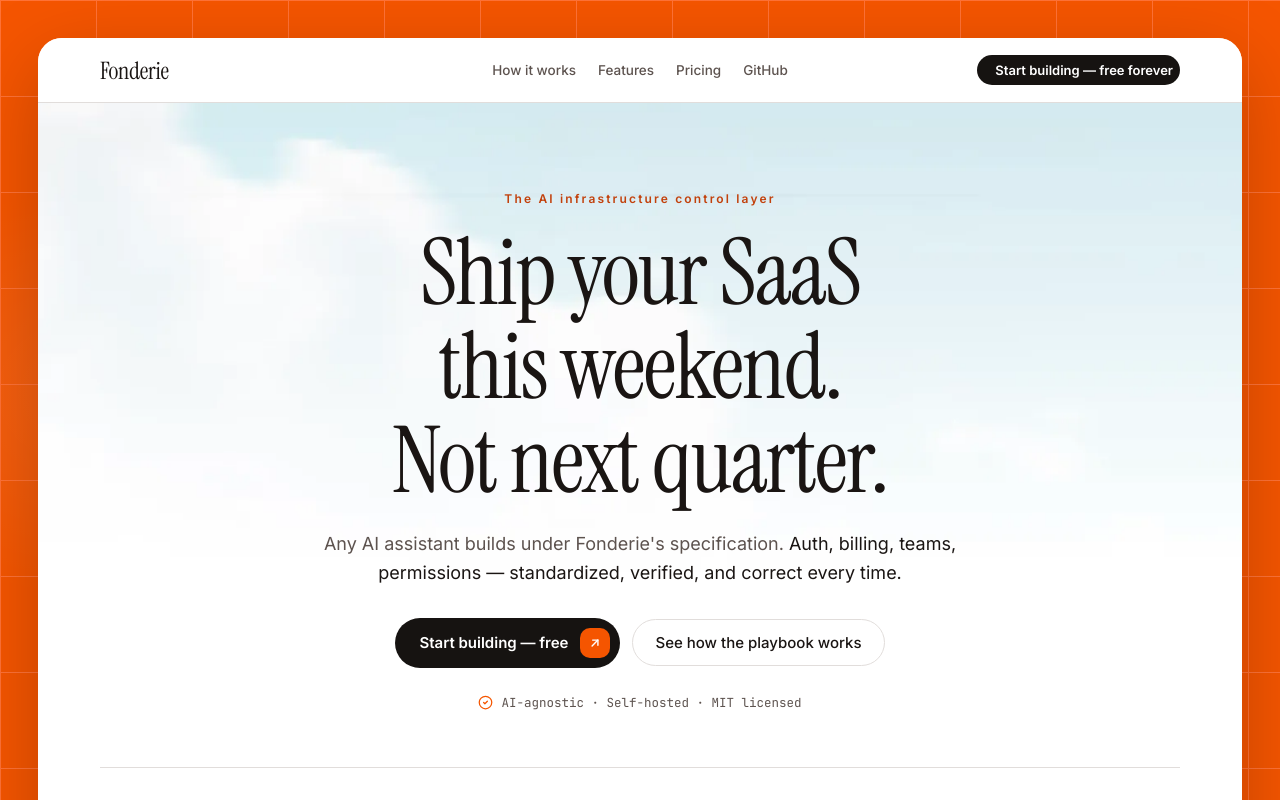
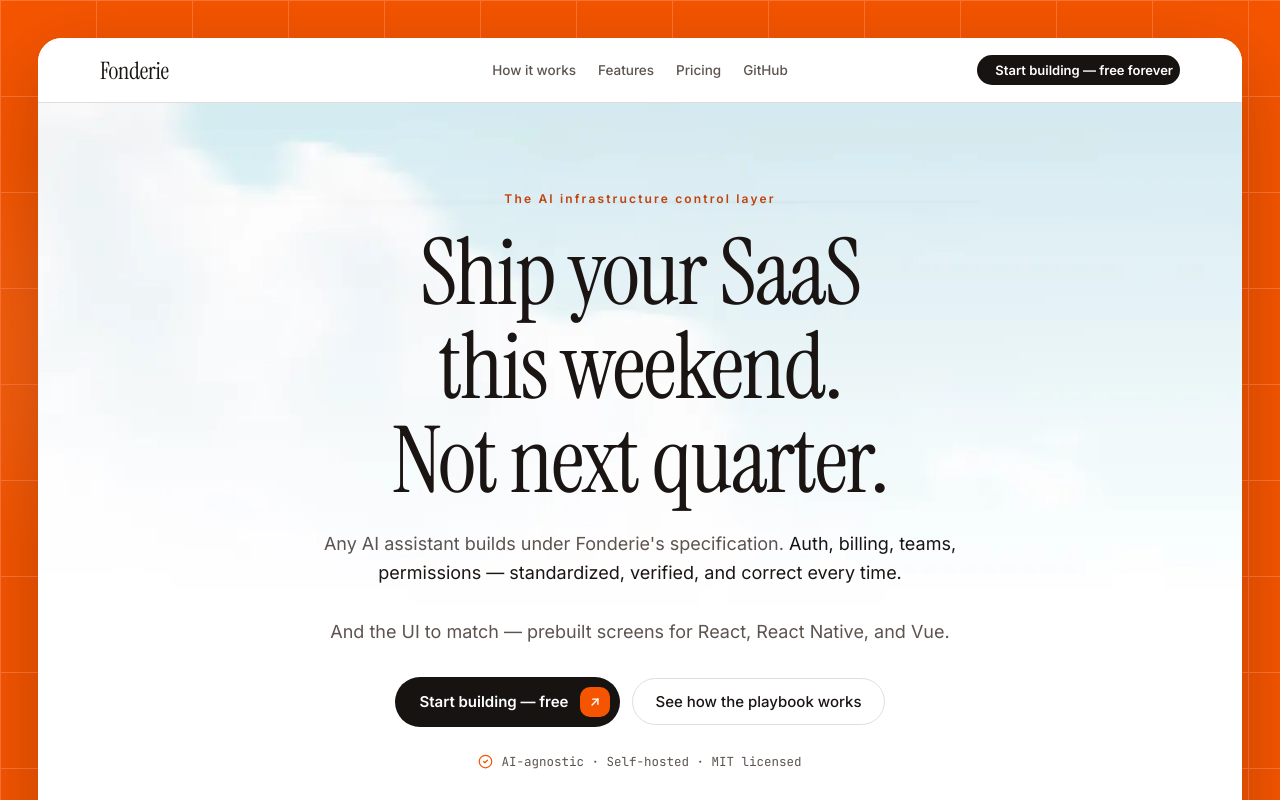
Before and after one commit to fonderiejs/landing, a Next.js app: page /en in a window 1280 px wide. Shown: the top 800 px of the page. Built offline with nearby package versions, Linux system fonts and the light colour scheme.

Commit message:
copy(hero): add end-to-end frontend line (React/RN/Vue) across locales
New ledeStrong2 after the backend lede — 'And the UI to match — prebuilt
screens for React, React Native, and Vue.' Surfaces the full-stack story in
the hero. All 6 locales; renders as its own line, keeps the headline punch.

```diff
--- a/app/[locale]/sections/Hero.tsx
+++ b/app/[locale]/sections/Hero.tsx
@@ -22,6 +22,7 @@
         <p className="hero__lede">
           {t('lede')} <span className="hero__lede-strong">{t('ledeStrong')}</span>
         </p>
+        <p className="hero__lede">{t('ledeStrong2')}</p>
         <div className="hero__cta">
           <a href="https://github.com/fonderiejs/fonderie" target="_blank" rel="noopener noreferrer" className="btn btn--dark">
             {t('primaryCta')}
--- a/messages/de/hero.json
+++ b/messages/de/hero.json
@@ -4,6 +4,7 @@
   "titleLine2": "Nicht nächstes Quartal.",
   "lede": "Jeder KI-Assistent baut nach Fonderies Spezifikation.",
   "ledeStrong": "Auth, Abrechnung, Teams, Berechtigungen — standardisiert, verifiziert und jedes Mal korrekt.",
+  "ledeStrong2": "Und die passende UI — vorgefertigte Screens für React, React Native und Vue.",
   "primaryCta": "Loslegen — kostenlos",
   "proof": "KI-unabhängig · Selbst gehostet · MIT-lizenziert",
   "worksWith": "Steuert",
--- a/messages/en/hero.json
+++ b/messages/en/hero.json
@@ -4,6 +4,7 @@
   "titleLine2": "Not next quarter.",
   "lede": "Any AI assistant builds under Fonderie's specification.",
   "ledeStrong": "Auth, billing, teams, permissions — standardized, verified, and correct every time.",
+  "ledeStrong2": "And the UI to match — prebuilt screens for React, React Native, and Vue.",
   "primaryCta": "Start building — free",
   "proof": "AI-agnostic · Self-hosted · MIT licensed",
   "worksWith": "Directs",
--- a/messages/fr/hero.json
+++ b/messages/fr/hero.json
@@ -4,6 +4,7 @@
   "titleLine2": "Pas le trimestre prochain.",
   "lede": "Toute IA construit selon la spécification de Fonderie.",
   "ledeStrong": "Auth, facturation, équipes, permissions — standardisées, vérifiées, et correctes à chaque fois.",
+  "ledeStrong2": "Et l'UI qui va avec — des écrans prêts pour React, React Native et Vue.",
   "primaryCta": "Commencer — gratuit",
   "proof": "Compatible avec toute IA · Auto-hébergé · Licence MIT",
   "worksWith": "Dirige",
--- a/messages/ja/hero.json
+++ b/messages/ja/hero.json
@@ -4,6 +4,7 @@
   "titleLine2": "来四半期ではなく。",
   "lede": "どのAIアシスタントもFonderieの仕様に従って構築します。",
   "ledeStrong": "認証、課金、チーム、権限 — 標準化され、検証され、毎回正しく仕上がります。",
+  "ledeStrong2": "そしてそれに合うUIも — React、React Native、Vue 向けの構築済み画面。",
   "primaryCta": "始める — 無料",
   "proof": "AIを問わず利用可能 · セルフホスト · MITライセンス",
   "worksWith": "指示する対象",
--- a/messages/pt-BR/hero.json
+++ b/messages/pt-BR/hero.json
@@ -4,6 +4,7 @@
   "titleLine2": "Não no próximo trimestre.",
   "lede": "Qualquer IA constrói sob a especificação da Fonderie.",
   "ledeStrong": "Auth, cobrança, times, permissões — padronizados, verificados e corretos sempre.",
+  "ledeStrong2": "E a UI para acompanhar — telas prontas para React, React Native e Vue.",
   "primaryCta": "Começar — grátis",
   "proof": "Agnóstico de IA · Auto-hospedado · Licença MIT",
   "worksWith": "Direciona",
--- a/messages/zh/hero.json
+++ b/messages/zh/hero.json
@@ -4,6 +4,7 @@
   "titleLine2": "而不是下个季度。",
   "lede": "任何 AI 都按照 Fonderie 的规范进行构建。",
   "ledeStrong": "认证、计费、团队、权限——标准化、经过验证，每次都正确。",
+  "ledeStrong2": "还有配套的界面——面向 React、React Native 和 Vue 的预构建界面。",
   "primaryCta": "开始构建 — 免费",
   "proof": "不限定 AI · 自托管 · MIT 许可证",
   "worksWith": "指挥",
```
